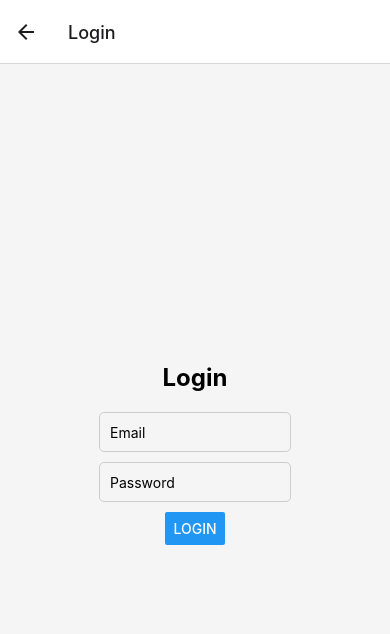
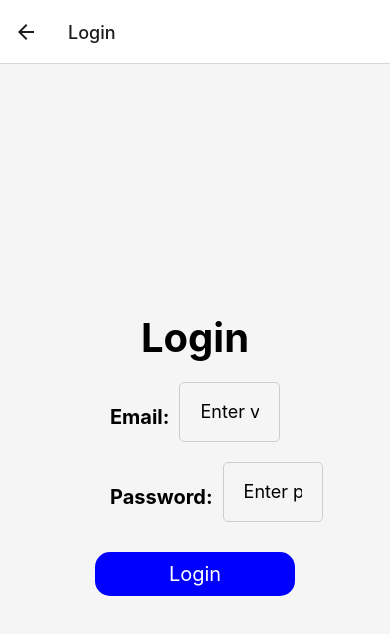
Before and after one commit to ShalomObongo/Student-Sphere, a React Native app in the folder main-project/: screen /Login in a window 390 px wide. Shown: the top 634 px of the page. Built offline with nearby package versions, Linux system fonts and the light colour scheme.

Commit message:
improved Loginscreen appearance

```diff
--- a/main-project/screens/LoginScreen.js
+++ b/main-project/screens/LoginScreen.js
@@ -1,5 +1,5 @@
 import React, { useState } from 'react';
-import { KeyboardAvoidingView, View, Text, TextInput, Button, StyleSheet, Alert } from 'react-native';
+import { KeyboardAvoidingView, View, Text, TextInput, Button, StyleSheet, Alert, TouchableOpacity } from 'react-native';
 import { auth } from '../firebase';
 import { signInWithEmailAndPassword } from 'firebase/auth';
 import { useNavigation } from '@react-navigation/native';
@@ -17,29 +17,38 @@ const LoginScreen = () => {
         Alert.alert('Login Successful', `Welcome, ${user.email}`);
         navigation.navigate('Dashboard');
       })
-      .catch((error) => Alert.alert('Login Failed', error.message));
+      .catch((error) => Alert.alert('Login Failed.Email and password does not exist', error.message));
   };
 
   return (
     <KeyboardAvoidingView style={styles.container} behavior="padding">
       <View style={styles.container}>
         <Text style={styles.title}>Login</Text>
+
+        <View style={styles.inputBox}>
+          <Text style={styles.text}>Email:</Text>
           <TextInput
             style={styles.input}
-          placeholder="Email"
+            placeholder="Enter valid email"
             value={email}
             onChangeText={setEmail}
             keyboardType="email-address"
             autoCapitalize="none"
           />
+        </View>
+        <View style={styles.inputBox}>
+          <Text style={styles.text}>Password:</Text>
           <TextInput
             style={styles.input}
-          placeholder="Password"
+            placeholder="Enter password"
             secureTextEntry
             value={password}
             onChangeText={setPassword}
           />
-        <Button title="Login" onPress={handleLogin} />
+        </View>
+        <TouchableOpacity style={styles.loginBtn} title="Login" onPress={handleLogin} >
+          <Text style={styles.loginbtnText}>Login</Text>
+        </TouchableOpacity>
       </View>
     </KeyboardAvoidingView>
   );
@@ -52,20 +61,48 @@ const styles = StyleSheet.create({
     alignItems: 'center',
     backgroundColor: '#f5f5f5',
   },
+
   title: {
-    fontSize: 24,
+    fontSize: 40,
     fontWeight: 'bold',
     marginBottom: 20,
   },
+
   input: {
-    width: '80%',
-    height: 40,
+    flex:1,
+    width: '100px',
+    height: 60,
+    fontSize:18,
     borderWidth: 1,
     borderColor: '#ccc',
     borderRadius: 5,
     marginBottom: 10,
+    padding: 20,
+
+  },
+  inputBox:{
+    flexDirection: 'row',
+    alignItems: 'center',
+    marginBottom: 10,
+    width: '80%',
+  },
+  loginBtn:{
+    width: 200,
     padding: 10,
+    backgroundColor: 'blue',
+    borderRadius: 15,
+    alignItems: 'center',
+    marginTop: 10
   },
+  loginbtnText: {
+    color: 'white',
+    fontSize: 20,
+  },
+  text:{
+    fontWeight: 'bold',
+    fontSize: 20,
+    marginRight: 10,
+  }
 });
 
 export default LoginScreen;
```
Lines whose indentation alone changed are shown as unchanged.
